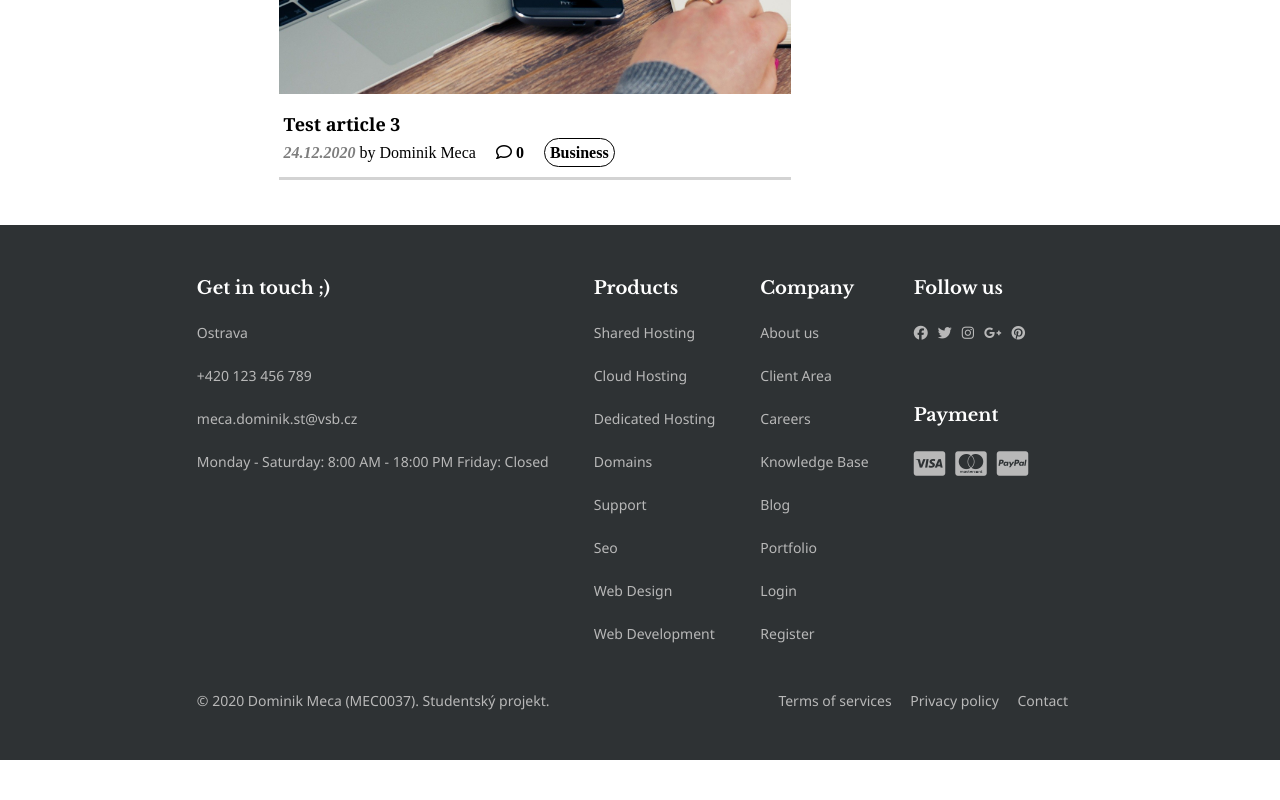
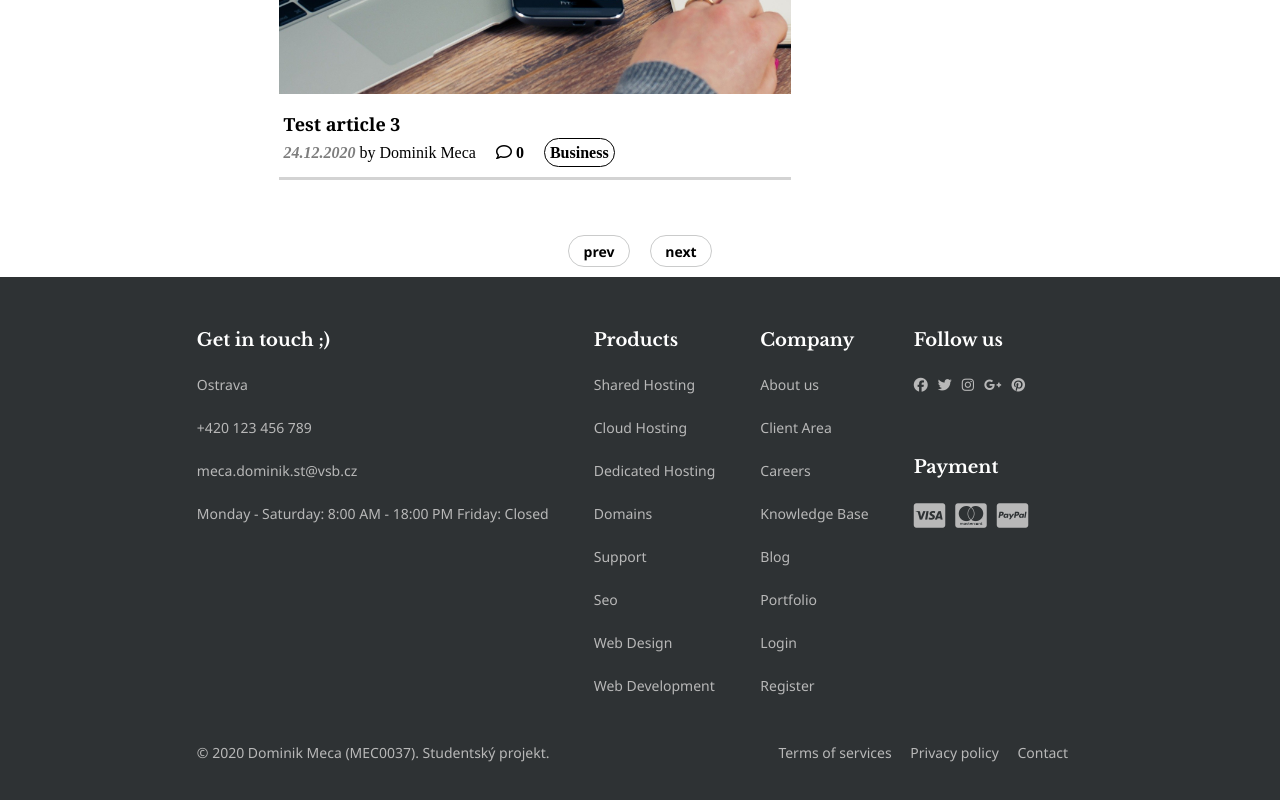
Before and after one commit to dminikm/via-projekt-b, a plain HTML site: page blog.html in a window 1280 px wide. Shown: the part 1543-2343 px from the top of the page. Before the commit the page ends 2303 px from the top, so only its background shows below. Drawn offline with Linux system fonts and the light colour scheme.

Commit message:
Added buttons to blog

```diff
--- a/blog.html
+++ b/blog.html
@@ -143,6 +143,10 @@
                 </div>
             </div>
         </div>
+        <div class="flex-row flex-full-w flex-center-h">
+            <div class="btn btn-pill btn-white">prev</div>
+            <div class="btn btn-pill btn-white">next</div>
+        </div>
     </main>
 
     <!-- TODO: Add icons -->
```
